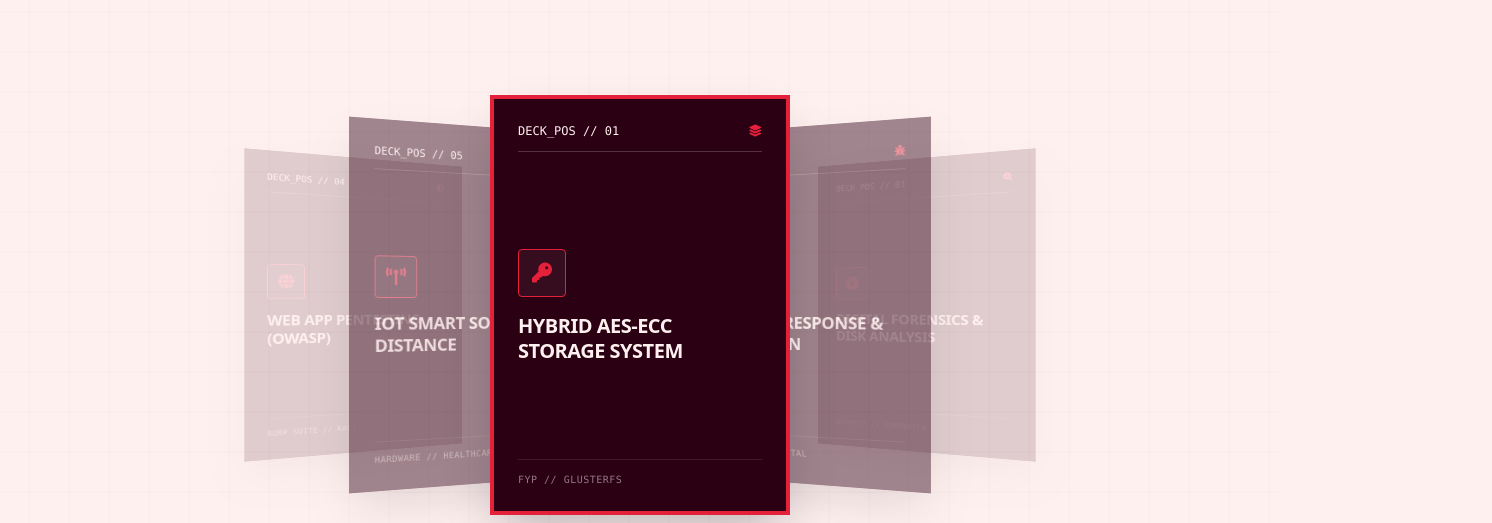
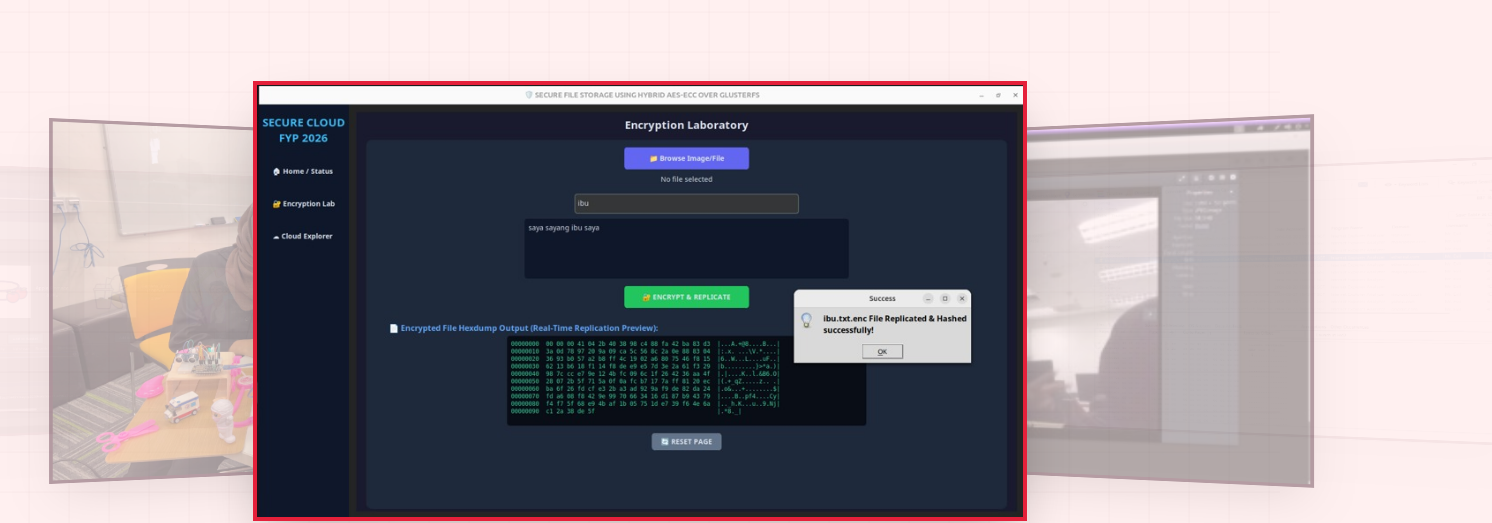
Before and after one commit to nurafiqah2384-bit/E-portfolio-afiqah, a plain HTML site: page projects.html in a window 1280 px wide. Shown: the part 297-820 px from the top of the page, 1492 px wide, since content can reach past the window. Drawn offline with nearby package versions, Linux system fonts and the light colour scheme.

Commit message:
last one

```diff
--- a/projects.html
+++ b/projects.html
@@ -22,9 +22,9 @@
                 linear-gradient(to bottom, rgba(102, 15, 36, 0.03) 1px, transparent 1px);
             animation: moveGrid 8s linear infinite;
         }
-        /* Perspective untuk effect 3D coverflow ala image_81f4a3.png */
+        /* Container laras tinggi untuk tampung gambar portrait & landscape yang besar */
         .slider-container {
-            perspective: 1200px;
+            perspective: 1600px;
         }
         .project-card {
             transition: all 0.5s cubic-bezier(0.25, 1, 0.5, 1);
@@ -71,101 +71,41 @@
                 </div>
             </div>
 
-            <!-- 3D CAROUSEL SHOWCASE (Tiru design image_81f4a3.png) -->
-            <div class="relative w-full flex flex-col items-center justify-center pt-10 pb-6">
+            <!-- DYNAMIC ASPECT-RATIO 3D CAROUSEL -->
+            <div class="relative w-full flex flex-col items-center justify-center pt-4 pb-4">
 
-                <!-- Slider Wrapper -->
-                <div class="slider-container relative w-full h-[380px] md:h-[440px] flex items-center justify-center overflow-visible">
+                <!-- Slider Wrapper (Tinggi dinaikkan supaya imej menegak nampak megah) -->
+                <div class="slider-container relative w-full h-[340px] md:h-[480px] flex items-center justify-center overflow-visible">
 
-                    <!-- Project Card 1 -->
-                    <div onclick="setProject(0)" id="card-0" class="project-card absolute w-[240px] md:w-[300px] h-[360px] md:h-[420px] bg-[#2B0013] text-[#FFF0F0] border-4 border-[#2B0013] p-6 flex flex-col justify-between cursor-pointer select-none rounded-none shadow-2xl">
-                        <div class="border-b border-[#FFF0F0]/20 pb-3 flex justify-between items-center font-mono text-xs">
-                            <span>DECK_POS // 01</span>
-                            <span class="text-[#E5203A]"><i class="fa-solid fa-layer-group"></i></span>
-                        </div>
-                        <div class="my-auto space-y-4">
-                            <div class="w-12 h-12 rounded border border-[#E5203A] flex items-center justify-center text-[#E5203A] text-xl bg-[#FFF0F0]/5">
-                                <i class="fa-solid fa-key"></i>
-                            </div>
-                            <h3 class="text-xl font-black tracking-tight uppercase leading-tight">Hybrid AES-ECC Storage System</h3>
-                        </div>
-                        <div class="font-mono text-[10px] text-[#FFF0F0]/50 tracking-wider uppercase border-t border-[#FFF0F0]/10 pt-3">
-                            FYP // GLUSTERFS
-                        </div>
+                    <!-- Card 1 - FYP -->
+                    <div onclick="setProject(0)" id="card-0" class="project-card absolute h-[300px] md:h-[440px] w-auto border-4 border-[#2B0013] cursor-pointer select-none shadow-2xl overflow-hidden bg-[#2B0013] flex items-center justify-center">
+                        <img src="fyp.jpeg" class="h-full w-auto object-contain pointer-events-none">
                     </div>
 
-                    <!-- Project Card 2 -->
-                    <div onclick="setProject(1)" id="card-1" class="project-card absolute w-[240px] md:w-[300px] h-[360px] md:h-[420px] bg-[#2B0013] text-[#FFF0F0] border-4 border-[#2B0013] p-6 flex flex-col justify-between cursor-pointer select-none rounded-none shadow-2xl">
-                        <div class="border-b border-[#FFF0F0]/20 pb-3 flex justify-between items-center font-mono text-xs">
-                            <span>DECK_POS // 02</span>
-                            <span class="text-[#E5203A]"><i class="fa-solid fa-bug"></i></span>
-                        </div>
-                        <div class="my-auto space-y-4">
-                            <div class="w-12 h-12 rounded border border-[#E5203A] flex items-center justify-center text-[#E5203A] text-xl bg-[#FFF0F0]/5">
-                                <i class="fa-solid fa-terminal"></i>
-                            </div>
-                            <h3 class="text-xl font-black tracking-tight uppercase leading-tight">Malware Response & Simulation</h3>
-                        </div>
-                        <div class="font-mono text-[10px] text-[#FFF0F0]/50 tracking-wider uppercase border-t border-[#FFF0F0]/10 pt-3">
-                            METASPLOIT // BRUTAL
-                        </div>
+                    <!-- Card 2 - Malware -->
+                    <div onclick="setProject(1)" id="card-1" class="project-card absolute h-[300px] md:h-[440px] w-auto border-4 border-[#2B0013] cursor-pointer select-none shadow-2xl overflow-hidden bg-[#2B0013] flex items-center justify-center">
+                        <img src="malware.jpg" class="h-full w-auto object-contain pointer-events-none">
                     </div>
 
-                    <!-- Project Card 3 -->
-                    <div onclick="setProject(2)" id="card-2" class="project-card absolute w-[240px] md:w-[300px] h-[360px] md:h-[420px] bg-[#2B0013] text-[#FFF0F0] border-4 border-[#2B0013] p-6 flex flex-col justify-between cursor-pointer select-none rounded-none shadow-2xl">
-                        <div class="border-b border-[#FFF0F0]/20 pb-3 flex justify-between items-center font-mono text-xs">
-                            <span>DECK_POS // 03</span>
-                            <span class="text-[#E5203A]"><i class="fa-solid fa-magnifying-glass-chart"></i></span>
-                        </div>
-                        <div class="my-auto space-y-4">
-                            <div class="w-12 h-12 rounded border border-[#E5203A] flex items-center justify-center text-[#E5203A] text-xl bg-[#FFF0F0]/5">
-                                <i class="fa-solid fa-compact-disc"></i>
-                            </div>
-                            <h3 class="text-xl font-black tracking-tight uppercase leading-tight">Digital Forensics & Disk Analysis</h3>
-                        </div>
-                        <div class="font-mono text-[10px] text-[#FFF0F0]/50 tracking-wider uppercase border-t border-[#FFF0F0]/10 pt-3">
-                            AUTOPSY // FORENSICS
-                        </div>
+                    <!-- Card 3 - Forensics -->
+                    <div onclick="setProject(2)" id="card-2" class="project-card absolute h-[300px] md:h-[440px] w-auto border-4 border-[#2B0013] cursor-pointer select-none shadow-2xl overflow-hidden bg-[#2B0013] flex items-center justify-center">
+                        <img src="forensics.jpg" class="h-full w-auto object-contain pointer-events-none">
                     </div>
 
-                    <!-- Project Card 4 -->
-                    <div onclick="setProject(3)" id="card-3" class="project-card absolute w-[240px] md:w-[300px] h-[360px] md:h-[420px] bg-[#2B0013] text-[#FFF0F0] border-4 border-[#2B0013] p-6 flex flex-col justify-between cursor-pointer select-none rounded-none shadow-2xl">
-                        <div class="border-b border-[#FFF0F0]/20 pb-3 flex justify-between items-center font-mono text-xs">
-                            <span>DECK_POS // 04</span>
-                            <span class="text-[#E5203A]"><i class="fa-solid fa-shield-halved"></i></span>
-                        </div>
-                        <div class="my-auto space-y-4">
-                            <div class="w-12 h-12 rounded border border-[#E5203A] flex items-center justify-center text-[#E5203A] text-xl bg-[#FFF0F0]/5">
-                                <i class="fa-solid fa-globe"></i>
-                            </div>
-                            <h3 class="text-xl font-black tracking-tight uppercase leading-tight">Web App Pentesting (OWASP)</h3>
-                        </div>
-                        <div class="font-mono text-[10px] text-[#FFF0F0]/50 tracking-wider uppercase border-t border-[#FFF0F0]/10 pt-3">
-                            BURP SUITE // KALI
-                        </div>
+                    <!-- Card 4 - Pentest -->
+                    <div onclick="setProject(3)" id="card-3" class="project-card absolute h-[300px] md:h-[440px] w-auto border-4 border-[#2B0013] cursor-pointer select-none shadow-2xl overflow-hidden bg-[#2B0013] flex items-center justify-center">
+                        <img src="pentest.jpg" class="h-full w-auto object-contain pointer-events-none">
                     </div>
 
-                    <!-- Project Card 5 -->
-                    <div onclick="setProject(4)" id="card-4" class="project-card absolute w-[240px] md:w-[300px] h-[360px] md:h-[420px] bg-[#2B0013] text-[#FFF0F0] border-4 border-[#2B0013] p-6 flex flex-col justify-between cursor-pointer select-none rounded-none shadow-2xl">
-                        <div class="border-b border-[#FFF0F0]/20 pb-3 flex justify-between items-center font-mono text-xs">
-                            <span>DECK_POS // 05</span>
-                            <span class="text-[#E5203A]"><i class="fa-solid fa-microchip"></i></span>
-                        </div>
-                        <div class="my-auto space-y-4">
-                            <div class="w-12 h-12 rounded border border-[#E5203A] flex items-center justify-center text-[#E5203A] text-xl bg-[#FFF0F0]/5">
-                                <i class="fa-solid fa-tower-broadcast"></i>
-                            </div>
-                            <h3 class="text-xl font-black tracking-tight uppercase leading-tight">IoT Smart Social Distance</h3>
-                        </div>
-                        <div class="font-mono text-[10px] text-[#FFF0F0]/50 tracking-wider uppercase border-t border-[#FFF0F0]/10 pt-3">
-                            HARDWARE // HEALTHCARE
-                        </div>
+                    <!-- Card 5 - IoT (Automatik mengekalkan saiz portrait asal kau) -->
+                    <div onclick="setProject(4)" id="card-4" class="project-card absolute h-[300px] md:h-[440px] w-auto border-4 border-[#2B0013] cursor-pointer select-none shadow-2xl overflow-hidden bg-[#2B0013] flex items-center justify-center">
+                        <img src="iot.jpg" class="h-full w-auto object-contain pointer-events-none">
                     </div>
 
                 </div>
 
                 <!-- Navigation Controls -->
-                <div class="flex items-center gap-6 mt-6 z-30">
+                <div class="flex items-center gap-6 mt-10 z-30">
                     <button onclick="prevProject()" class="w-12 h-12 border-2 border-[#2B0013] flex items-center justify-center text-[#2B0013] hover:bg-[#2B0013] hover:text-[#FFF0F0] transition-all duration-300">
                         <i class="fa-solid fa-chevron-left"></i>
                     </button>
@@ -176,14 +116,14 @@
                 </div>
             </div>
 
-            <!-- EXPLANATION DYNAMIC PANEL (Bawah Gambar) -->
-            <div data-aos="fade-up" class="border-2 border-[#2B0013] bg-[#FFF0F0] p-8 md:p-12 relative min-h-[250px] transition-all duration-300 shadow-lg">
+            <!-- EXPLANATION DYNAMIC PANEL -->
+            <div data-aos="fade-up" class="border-2 border-[#2B0013] bg-[#FFF0F0] p-8 md:p-12 relative min-h-[220px] transition-all duration-300 shadow-lg">
                 <div class="absolute top-0 right-0 bg-[#2B0013] text-[#FFF0F0] font-mono text-[10px] uppercase tracking-widest px-4 py-1.5 border-b border-l border-[#2B0013]">
                     Telemetry Data
                 </div>
 
-                <div id="project-explanation" class="space-y-6">
-                    <!-- Kandungan akan diisi secara dinamik melalui Javascript di bawah -->
+                <div class="w-full text-[#2B0013] space-y-6" id="project-explanation">
+                    <!-- Kandungan diisi secara dinamik -->
                 </div>
             </div>
 
@@ -217,7 +157,6 @@
 
     <!-- CAROUSEL ENGINE & DATA INJECTION -->
     <script>
-        // Data Projek daripada input anda
         const projectsData = [
             {
                 title: "Client-Side Secure File Storage via Hybrid AES-ECC over GlusterFS",
@@ -256,65 +195,55 @@
         function updateSlider() {
             const total = projectsData.length;
 
-            // Kemaskini Nombor Counter
             document.getElementById('deck-counter').innerText = `${currentIndex + 1} / ${total}`;
 
-            // Susun Atur Kad sebiji macam rendering layout dalam file image_81f4a3.png
             for (let i = 0; i < total; i++) {
                 const card = document.getElementById(`card-${i}`);
                 if (!card) continue;
 
-                // Kira jarak kad berbanding kad tengah (active)
                 let offset = i - currentIndex;
 
-                // Pusingkan susunan jika melangkaui had array (looping carousel effect)
                 if (offset < -2) offset += total;
                 if (offset > 2) offset -= total;
 
-                const absOffset = Math.abs(offset);
-
+                // JARAK TRANSLASI DIUBAH (340px) SUPAYA GAMBAR YANG LEBIH BESAR TAK BERTINDIH RAPAT
                 if (offset === 0) {
-                    // Kad Tengah (Active & Terpaling Depan)
                     card.style.transform = "translateX(0) scale(1) rotateY(0deg)";
                     card.style.zIndex = "20";
                     card.style.opacity = "1";
-                    card.style.border = "4px solid #E5203A"; // Border merah menyala untuk active card
-                    card.style.backgroundColor = "#2B0013";
+                    card.style.border = "4px solid #E5203A";
                 } else if (offset === -1 || offset === (total - 1) && currentIndex === 0) {
-                    // Kad Kiri (Melengkung ke Belakang)
-                    card.style.transform = "translateX(-160px) scale(0.85) rotateY(25deg)";
+                    card.style.transform = "translateX(-340px) scale(0.78) rotateY(20deg)";
                     card.style.zIndex = "10";
-                    card.style.opacity = "0.45";
+                    card.style.opacity = "0.35";
                     card.style.border = "4px solid #2B0013";
                 } else if (offset === 1 || offset === -(total - 1) && currentIndex === (total - 1)) {
-                    // Kad Kanan (Melengkung ke Belakang)
-                    card.style.transform = "translateX(160px) scale(0.85) rotateY(-25deg)";
+                    card.style.transform = "translateX(340px) scale(0.78) rotateY(-20deg)";
                     card.style.zIndex = "10";
-                    card.style.opacity = "0.45";
+                    card.style.opacity = "0.35";
                     card.style.border = "4px solid #2B0013";
                 } else {
-                    // Kad Sisi Terluar (Sembunyi sikit di hujung)
-                    card.style.transform = `translateX(${offset * 140}px) scale(0.7) rotateY(${offset * -15}deg)`;
+                    card.style.transform = `translateX(${offset * 280}px) scale(0.6) rotateY(${offset * -10}deg)`;
                     card.style.zIndex = "1";
-                    card.style.opacity = "0.15";
+                    card.style.opacity = "0.05";
                     card.style.border = "4px solid #2B0013";
                 }
             }
 
-            // Kemaskini Teks Penerangan Di Bawah Kad
+            // Suntik teks secara dinamik ke panel maklumat bawah sahaja
             const data = projectsData[currentIndex];
             let stackBadges = data.stack.map(tech =>
                 `<span class="bg-[#2B0013]/5 border border-[#2B0013]/30 px-3 py-1 text-xs font-mono font-bold text-[#660F24] uppercase">${tech}</span>`
             ).join('');
 
             document.getElementById('project-explanation').innerHTML = `
-                <div class="space-y-2">
+                <div class="space-y-4">
                     <span class="text-xs font-mono font-bold text-[#E5203A] uppercase tracking-widest block">// ${data.tag}</span>
                     <h2 class="text-2xl md:text-3xl font-black uppercase tracking-tight text-[#2B0013]">${data.title}</h2>
                 </div>
-                <p class="text-base md:text-lg font-medium leading-relaxed text-[#2B0013]/90 text-justify">${data.description}</p>
+                <p class="text-sm md:text-base font-medium leading-relaxed text-[#2B0013]/90 text-justify">${data.description}</p>
                 <div class="pt-4 border-t border-[#2B0013]/10">
-                    <h4 class="text-xs font-mono font-black uppercase text-[#2B0013]/60 tracking-wider mb-3">Deployment Stack & Tooling:</h4>
+                    <h4 class="text-xs font-mono font-black uppercase text-[#2B0013]/60 tracking-wider mb-2">Deployment Stack & Tooling:</h4>
                     <div class="flex flex-wrap gap-2">${stackBadges}</div>
                 </div>
             `;
@@ -335,7 +264,6 @@
             updateSlider();
         }
 
-        // Jalankan function sejurus halaman dibuka
         window.onload = () => {
             updateSlider();
         };
```
Also changed, not shown: forensics.jpg (added), fyp.jpeg (added), iot.jpg (added), malware.jpg (added), pentest.jpg (added).
